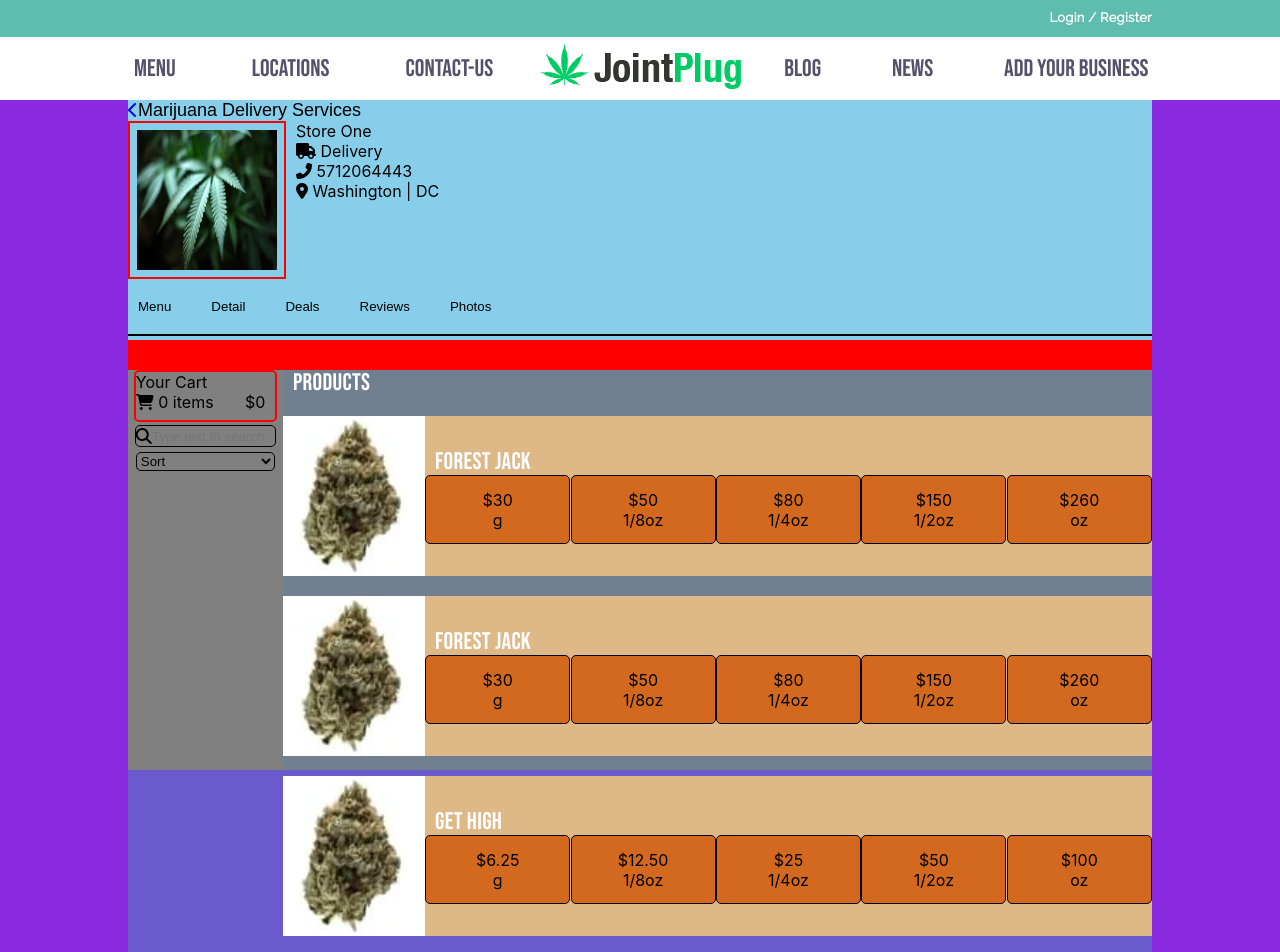
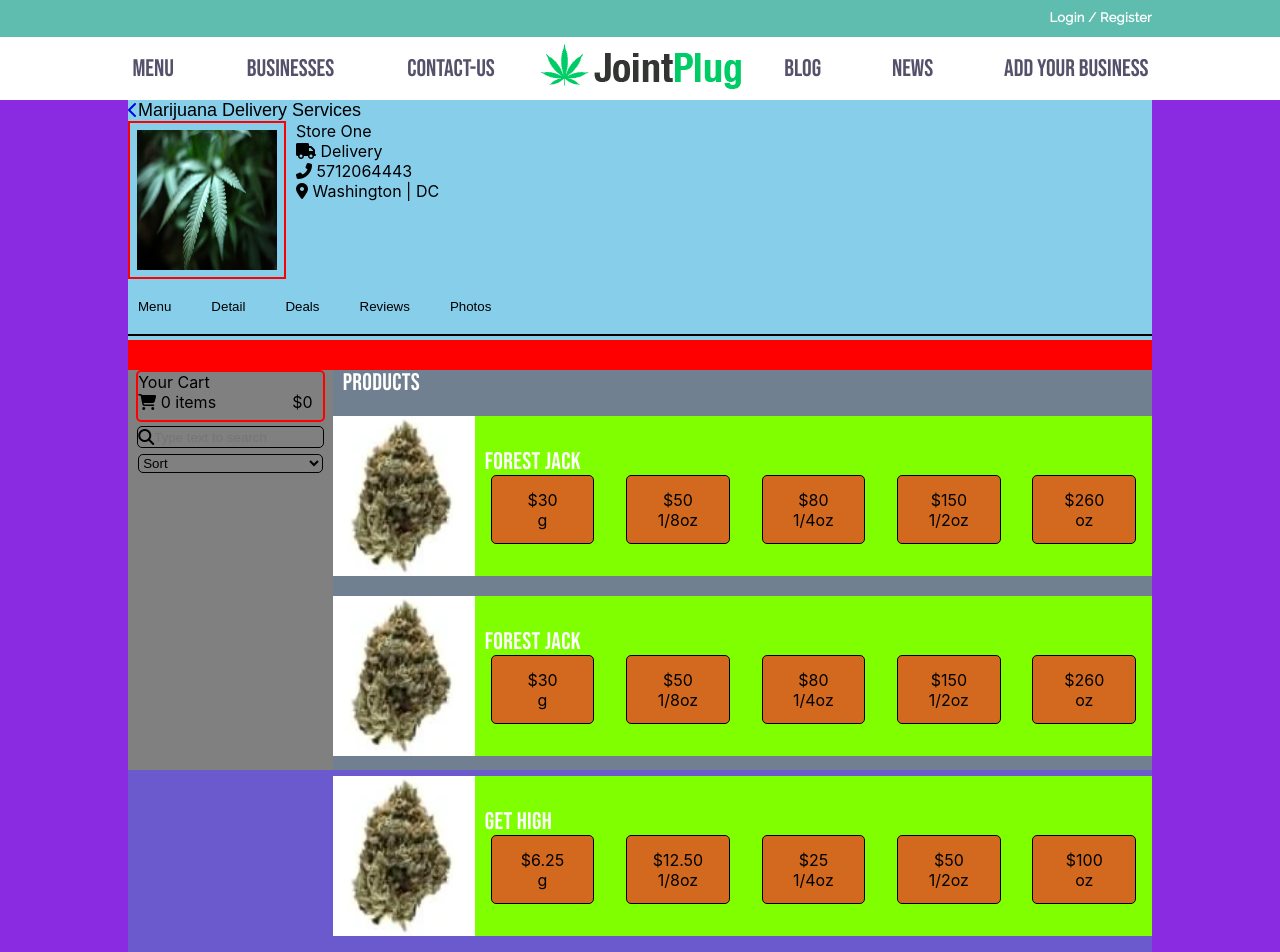
Before and after one commit to ranagoharayoub/Joint-Plug, a React (Create React App) app: page /business in a window 1280 px wide. Shown: the top 952 px of the page. Built offline with nearby package versions, Linux system fonts and the light colour scheme.

Commit message:
Price Added

```diff
--- a/src/App.js
+++ b/src/App.js
@@ -57,7 +57,7 @@
         <Route path='/news' component={News}></Route>
         <Route path='/menu' component={Menu}></Route>
         <Route path='/addbusiness' component={AddBusiness}></Route>
-         <Route path='/Business' component={Business}></Route>
+         <Route path='/business' component={Business}></Route>
       </Switch>
       <Footer></Footer>
       {
--- a/src/Components/BusinessMenu.js
+++ b/src/Components/BusinessMenu.js
@@ -1,7 +1,8 @@
-import React from 'react'
+import React, { useState } from 'react'
 import './Business_Menu.css'
 
 function BusinessMenu({active}) {
+    const [price, setprice] = useState(0)
     return (
         <div className="body-div" style={active==='menu' ? { display: 'flex'}: {display:'none'}} >
             <div className="bus-left-right">
@@ -15,7 +16,7 @@
 
                                 </div>
                                 <div className="bus-amount">
-                                    <p>$0</p>
+                                    <p>${price}</p>
                                 </div>
                             </div>
                         </div>
@@ -36,25 +37,27 @@
                         <div className="bus-product">
                             <div className="bus-product-img"><img className="bus-product-photo" src="/img/indica.webp" alt="no connection"></img></div>
                             <div className="bus-product-detail">
-                                <div className="bus-prod-heading"><h2>Forest Jack</h2></div>
+                                <div className="bus-prod-heading">
+                                    <h2>Forest Jack</h2>
+                                </div>
                                 <div className="bus-prod-list">
-                                    <div className="bus-product-weight">
+                                    <div onClick={() => setprice(price+30)} className="bus-product-weight">
                                     <p>$30</p>
                                     <p>g</p>
                                     </div>
-                                <div className="bus-product-weight">
+                                    <div onClick={() => setprice(price+50)} className="bus-product-weight">
                                         <p>$50</p>
                                         <p>1/8oz</p>
                                     </div>
-                                <div className="bus-product-weight">
+                                    <div onClick={() => setprice(price+80)}  className="bus-product-weight">
                                         <p>$80</p>
                                         <p>1/4oz</p>
                                     </div>
-                                <div className="bus-product-weight">
+                                    <div onClick={() => setprice(price+150)}  className="bus-product-weight">
                                         <p>$150</p>
                                         <p>1/2oz</p>
                                     </div>
-                                <div className="bus-product-weight">
+                                    <div onClick={() => setprice(price+260)}  className="bus-product-weight">
                                         <p>$260</p>
                                         <p>oz</p>
                                     </div>
@@ -66,23 +69,23 @@
                             <div className="bus-product-detail">
                                 <div className="bus-prod-heading"><h2>Forest Jack</h2></div>
                                 <div className="bus-prod-list">
-                                    <div className="bus-product-weight">
+                                    <div onClick={() => setprice(price+30)}  className="bus-product-weight">
                                     <p>$30</p>
                                     <p>g</p>
                                 </div>
-                                <div className="bus-product-weight">
+                                <div onClick={() => setprice(price+50)}  className="bus-product-weight">
                                     <p>$50</p>
                                     <p>1/8oz</p>
                                 </div>
-                                <div className="bus-product-weight">
+                                <div onClick={() => setprice(price+80)}  className="bus-product-weight">
                                     <p>$80</p>
                                     <p>1/4oz</p>
                                 </div>
-                                <div className="bus-product-weight">
+                                <div onClick={() => setprice(price+180)}  className="bus-product-weight">
                                     <p>$150</p>
                                     <p>1/2oz</p>
                                 </div>
-                                <div className="bus-product-weight">
+                                <div onClick={() => setprice(price+260)}  className="bus-product-weight">
                                     <p>$260</p>
                                     <p>oz</p>
                                 </div>
@@ -94,23 +97,23 @@
                             <div className="bus-product-detail">
                                 <div className="bus-prod-heading"><h2>Get High</h2></div>
                                 <div className="bus-prod-list">
-                                    <div className="bus-product-weight">
+                                    <div onClick={() => setprice(price+6.25)}  className="bus-product-weight">
                                     <p>$6.25</p>
                                     <p>g</p>
                                 </div>
-                                <div className="bus-product-weight">
+                                <div onClick={() => setprice(price+12.50)}  className="bus-product-weight">
                                     <p>$12.50</p>
                                     <p>1/8oz</p>
                                 </div>
-                                <div className="bus-product-weight">
+                                <div onClick={() => setprice(price+25)}  className="bus-product-weight">
                                     <p>$25</p>
                                     <p>1/4oz</p>
                                 </div>
-                                <div className="bus-product-weight">
+                                <div onClick={() => setprice(price+50)}  className="bus-product-weight">
                                     <p>$50</p>
                                     <p>1/2oz</p>
                                 </div>
-                                <div className="bus-product-weight">
+                                <div onClick={() => setprice(price+100)}  className="bus-product-weight">
                                     <p>$100</p>
                                     <p>oz</p>
                                 </div>
--- a/src/Components/Business_Menu.css
+++ b/src/Components/Business_Menu.css
@@ -96,19 +96,20 @@
 .bus-product-detail {
   width: 100%;
   height: 100%;
-  /* background: chartreuse; */
+  background: chartreuse;
   display: flex;
   flex-direction: column;
   justify-content: center;
 }
 .bus-product-weight {
-  width: 143px;
+  min-width: 15%;
   height: 67px;
   background: chocolate;
   display: flex;
+  flex-direction: column;
   justify-content: center;
   align-items: center;
   border: solid black 1px;
   border-radius: 5px;
-  flex-direction: column;
+  cursor: pointer;
 }
--- a/src/Components/Navbar.js
+++ b/src/Components/Navbar.js
@@ -13,7 +13,7 @@
             <div className='lower-nav hide-on-mobile'>
                 <div className='left-nav'>
                     <p><Link style={{textDecoration:'none', color:'inherit'}} to='/menu'>MENU</Link></p>
-                    <p><a href='#footer' style={{textDecoration:'none', color:'inherit'}}>LOCATIONS</a></p>
+                    <p><Link to='/business' style={{textDecoration:'none', color:'inherit'}}>Businesses</Link></p>
                     <p><Link to='/contactus' style={{textDecoration:'none', color:'inherit'}}>CONTACT-US</Link></p>
                 </div>
                 <div className='center-nav'>
```
Lines whose indentation alone changed are shown as unchanged.
